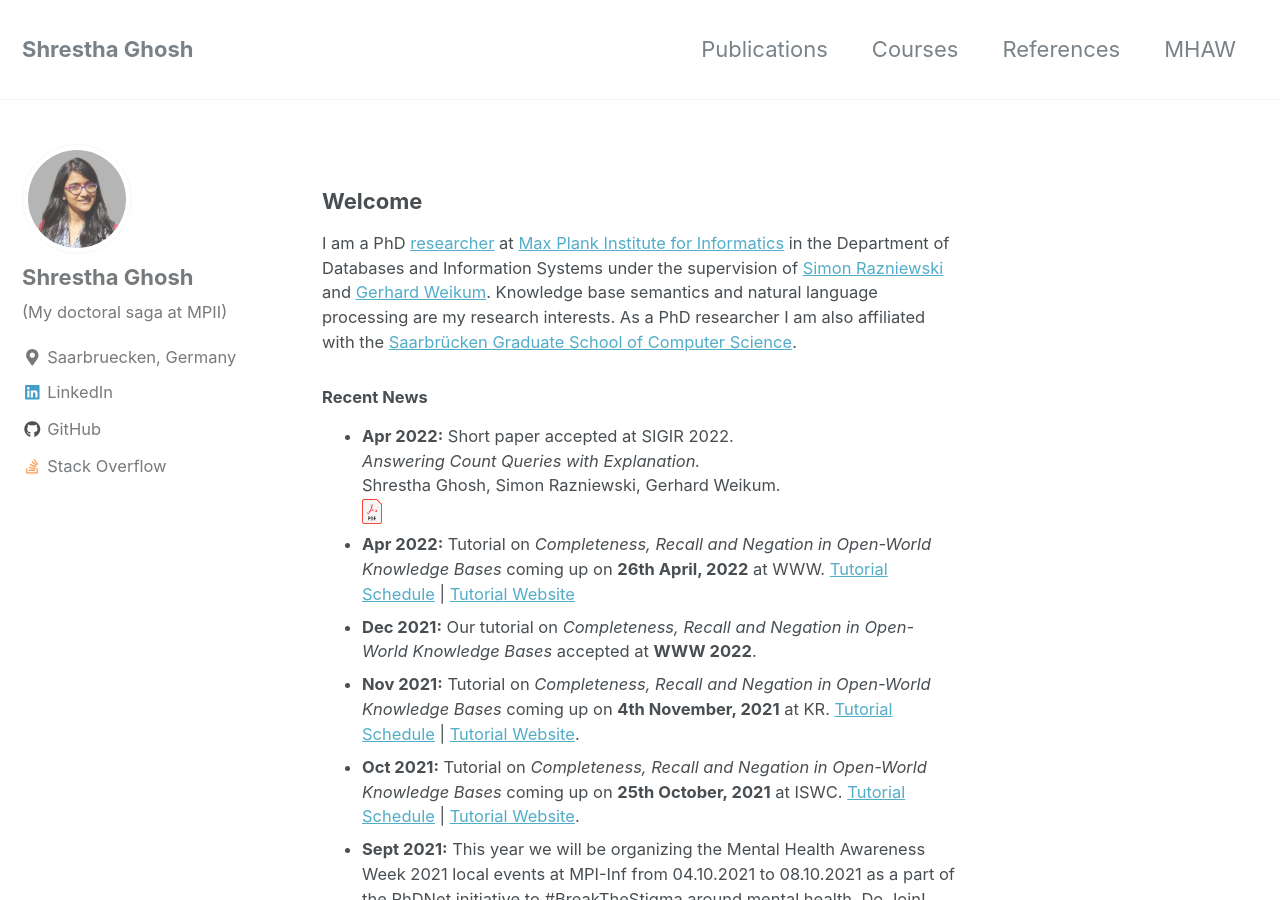
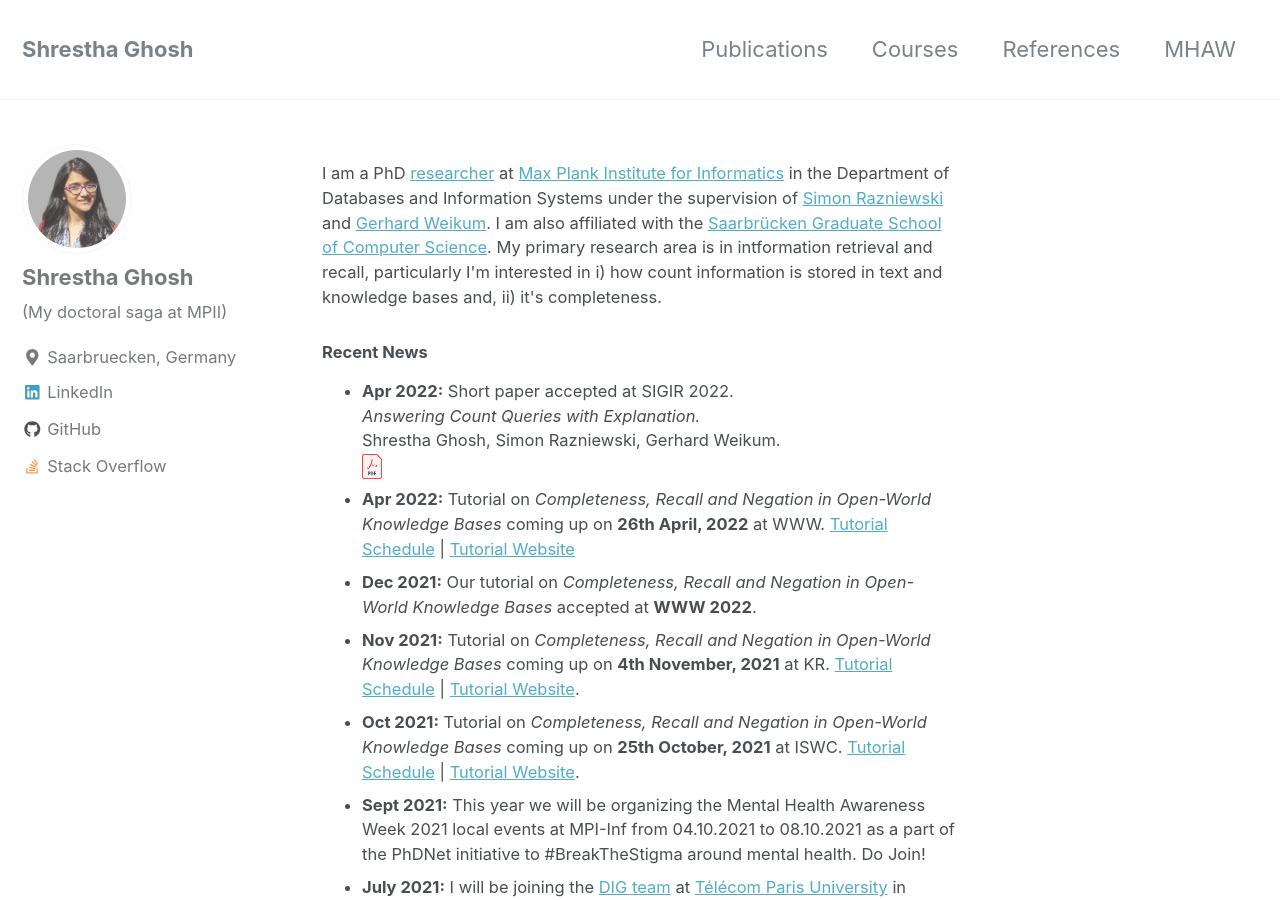
Before and after one commit to ghoshs/ghoshs.github.io, a Jekyll site: the page built from index.html, in a window 1280 px wide and 900 px high. Built offline with Jekyll 4.4.1, drawn with Linux system fonts in a browser that asks for light colours; nearby versions of some CDN libraries; the list of posts is cut into pages by our own code.

Commit message:
update bio

```diff
--- a/_layouts/home.html
+++ b/_layouts/home.html
@@ -2,11 +2,11 @@
 layout: archive
 ---
 
-<h3>Welcome</h3>
+<!-- <h3>Welcome</h3> -->
 
 
 <div class="small">
-<p>I am a PhD <a href="http://people.mpi-inf.mpg.de/~ghoshs/">researcher</a> at <a href="https://www.mpi-inf.mpg.de">Max Plank Institute for Informatics</a> in the Department of Databases and Information Systems under the supervision of <a href="http://people.mpi-inf.mpg.de/~srazniew/">Simon Razniewski</a> and <a href="http://people.mpi-inf.mpg.de/~weikum">Gerhard Weikum</a>. Knowledge base semantics and natural language processing are my research interests. As a PhD researcher I am also affiliated with the <a href="https://www.graduateschool-computerscience.de/">Saarbrücken Graduate School of Computer Science</a>.</p>
+<p>I am a PhD <a href="http://people.mpi-inf.mpg.de/~ghoshs/">researcher</a> at <a href="https://www.mpi-inf.mpg.de">Max Plank Institute for Informatics</a> in the Department of Databases and Information Systems under the supervision of <a href="http://people.mpi-inf.mpg.de/~srazniew/">Simon Razniewski</a> and <a href="http://people.mpi-inf.mpg.de/~weikum">Gerhard Weikum</a>. I am also affiliated with the <a href="https://www.graduateschool-computerscience.de/">Saarbrücken Graduate School of Computer Science</a>. My primary research area is in intformation retrieval and recall, particularly I'm interested in i) how count information is stored in text and knowledge bases and, ii) it's completeness. </p>
 
 </div>
 
```
